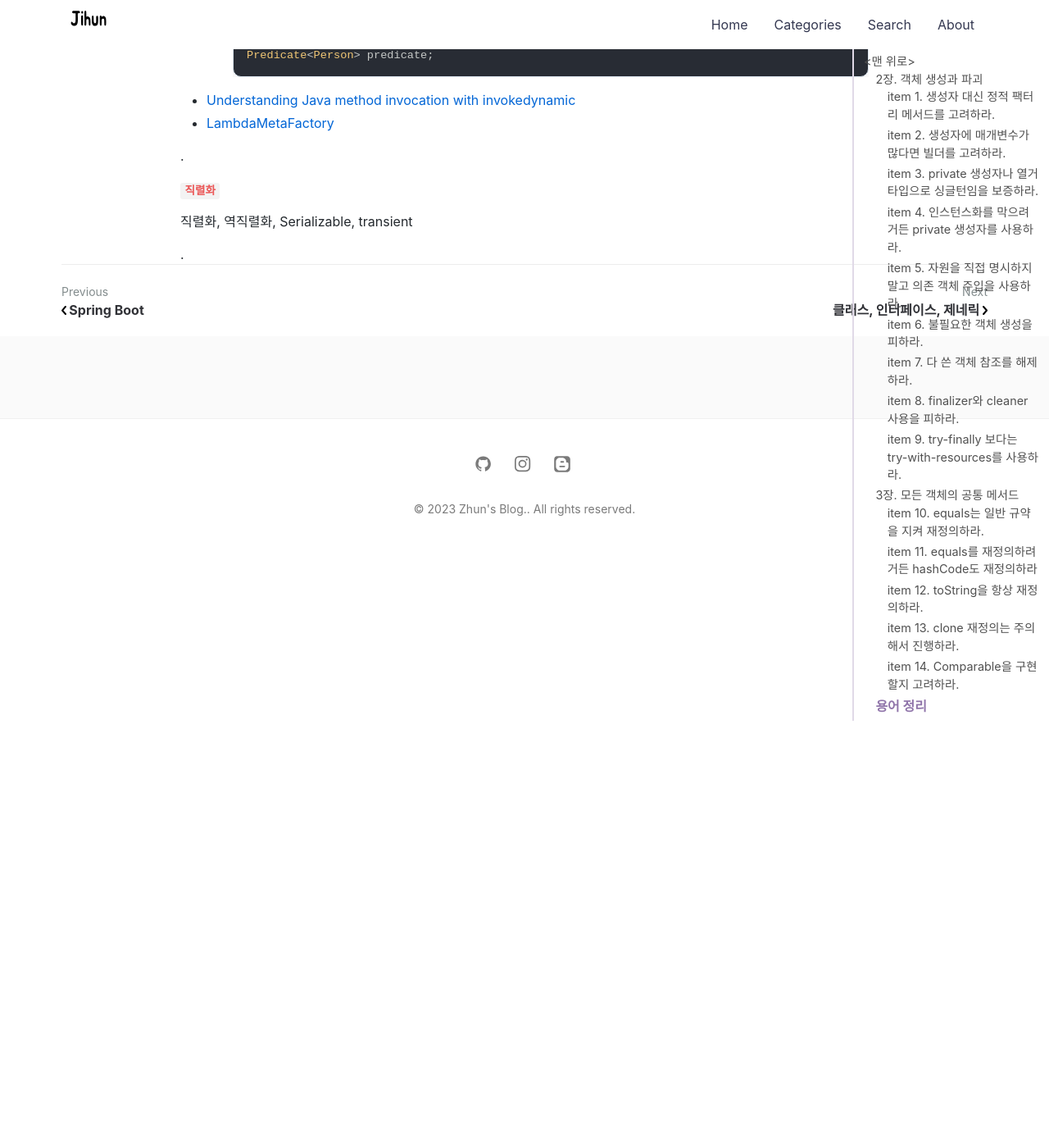
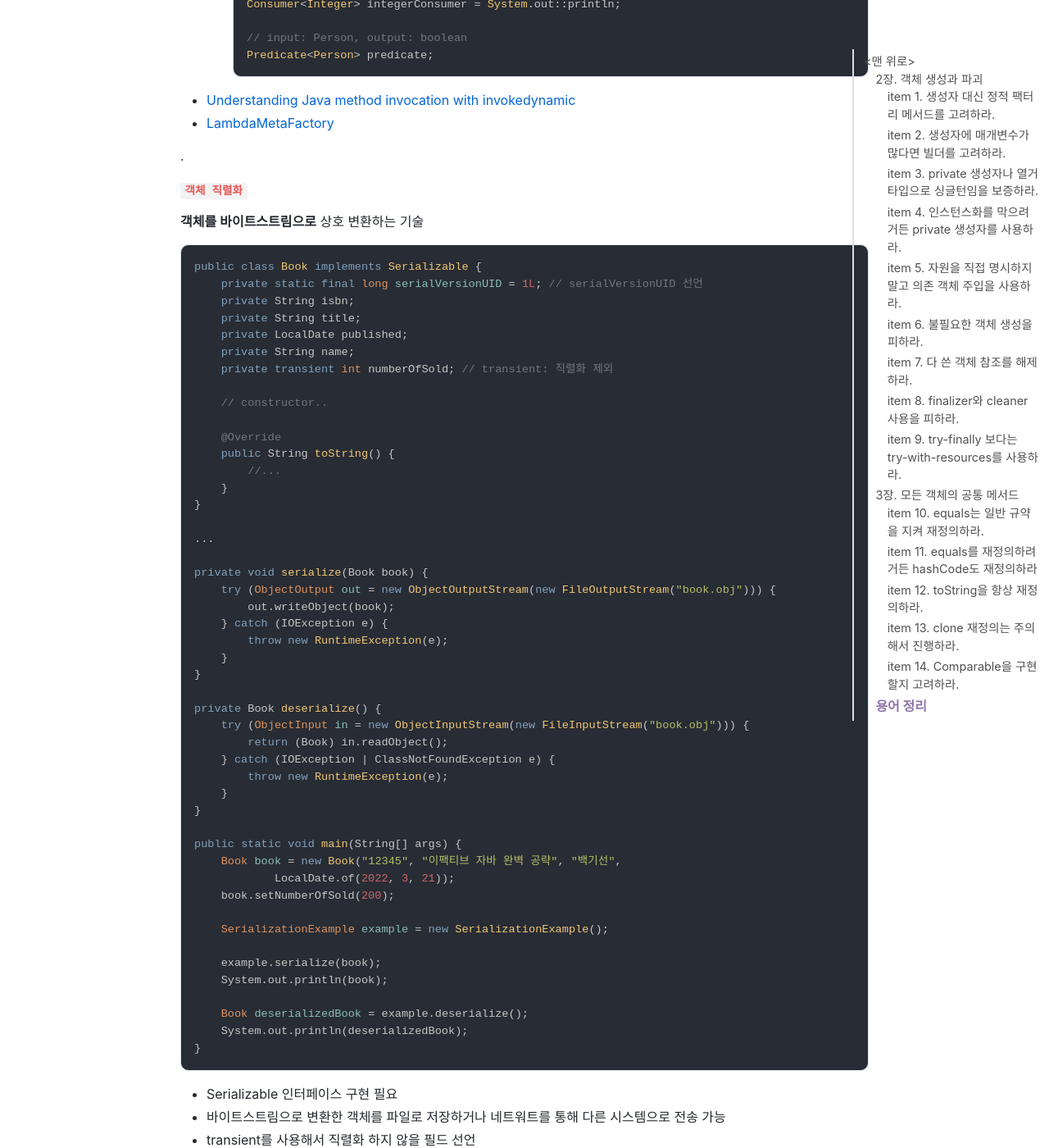
Before and after one commit to jihunparkme/jihunparkme.github.io, a Jekyll site: the page built from _posts/2023-04-07-Effective-Java-Object.md, in a window 1280 px wide and 1400 px high, scrolled down 30075 px. Shown: the whole window at 82% size. Built offline with Jekyll 4.4.1, drawn with Linux system fonts in a browser that asks for light colours; nearby versions of some CDN libraries; comment, search, counter and statistics services are not loaded; some of the changed text lies outside the part shown.

Commit message:
[Effective Java] item 3. private 생성자나 열거 타입으로 싱글턴임을 보증하라.
- 객체 직렬화

````diff
--- a/_posts/2023-04-07-Effective-Java-Object.md
+++ b/_posts/2023-04-07-Effective-Java-Object.md
@@ -1373,8 +1373,66 @@ List<Integer> before2000 = dates.stream()
 
 .
 
-**`직렬화`**
+**`객체 직렬화`**
 
-직렬화, 역직렬화, Serializable, transient
+**객체를 바이트스트림으로** 상호 변환하는 기술
 
-.
+```java
+public class Book implements Serializable {
+    private static final long serialVersionUID = 1L; // serialVersionUID 선언
+    private String isbn;
+    private String title;
+    private LocalDate published;
+    private String name;
+    private transient int numberOfSold; // transient: 직렬화 제외
+
+    // constructor..
+
+    @Override
+    public String toString() {
+        //...
+    }
+}
+
+...
+
+private void serialize(Book book) {
+    try (ObjectOutput out = new ObjectOutputStream(new FileOutputStream("book.obj"))) {
+        out.writeObject(book);
+    } catch (IOException e) {
+        throw new RuntimeException(e);
+    }
+}
+
+private Book deserialize() {
+    try (ObjectInput in = new ObjectInputStream(new FileInputStream("book.obj"))) {
+        return (Book) in.readObject();
+    } catch (IOException | ClassNotFoundException e) {
+        throw new RuntimeException(e);
+    }
+}
+
+public static void main(String[] args) {
+    Book book = new Book("12345", "이팩티브 자바 완벽 공략", "백기선",
+            LocalDate.of(2022, 3, 21));
+    book.setNumberOfSold(200);
+
+    SerializationExample example = new SerializationExample();
+
+    example.serialize(book);
+    System.out.println(book);
+
+    Book deserializedBook = example.deserialize();
+    System.out.println(deserializedBook);
+}
+```
+
+- Serializable 인터페이스 구현 필요
+- 바이트스트림으로 변환한 객체를 파일로 저장하거나 네트워트를 통해 다른 시스템으로 전송 가능
+- transient를 사용해서 직렬화 하지 않을 필드 선언
+- **serialVersionUID**
+  - 미선언 시 JVM 런타임 시점에 자동으로 임의 UID 생성
+  - 직렬화 후 클래스가 변경되어도 역직렬화를 허용하려면 serialVersionUID 선언 필요
+    - 미선언 시 클래스가 변경될 경우 serialVersionUID도 자동으로 변경
+- [객체 직렬화 스팩](https://docs.oracle.com/javase/8/docs/platform/serialization/spec/serialTOC.html)
+- [Difference between Externalizable and Serializable in Java](https://www.geeksforgeeks.org/difference-between-serializable-and-externalizable-in-java-serialization/)
````
